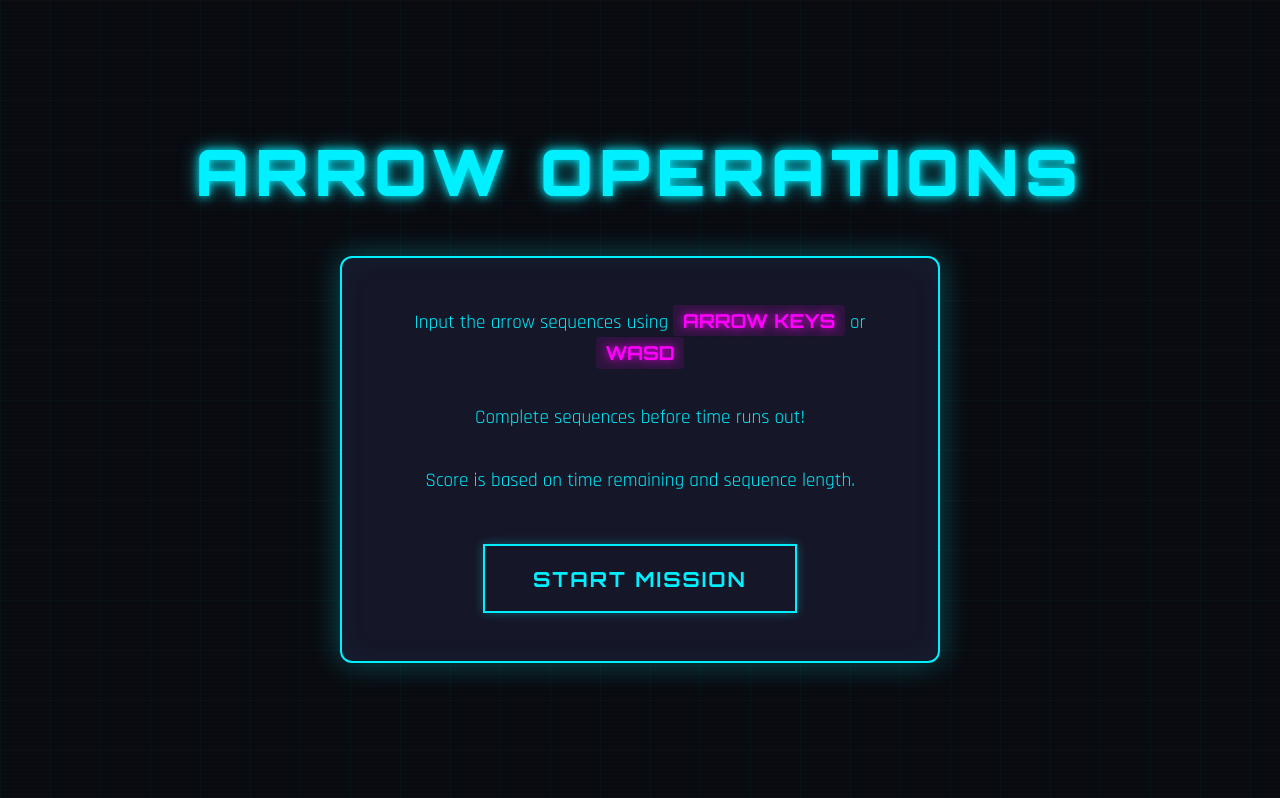
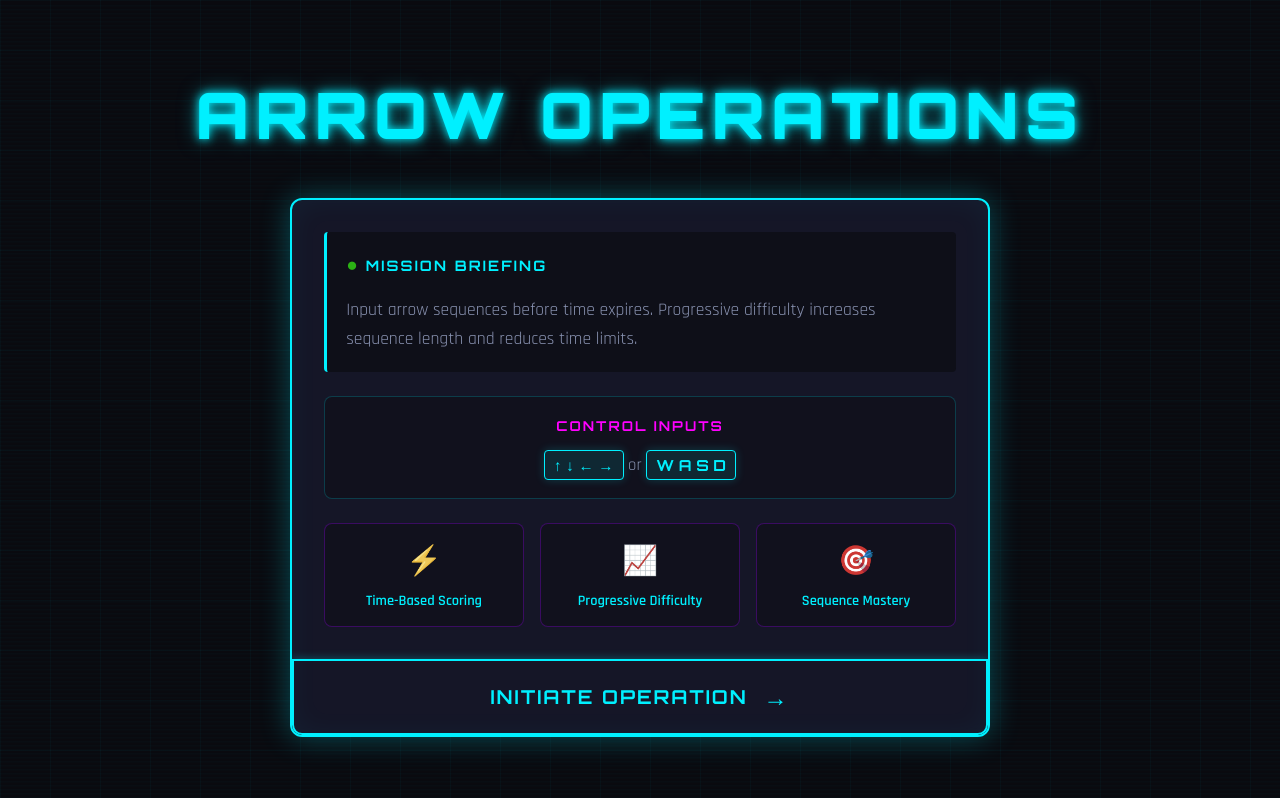
Before and after one commit to eddyalder/arrowoperations, a React (Vite) app: page / in a window 1280 px wide. Shown: the top 798 px of the page. Built offline with nearby package versions, Linux system fonts and the light colour scheme.

Commit message:
Welcome screen rewrite

```diff
--- a/package.json
+++ b/package.json
@@ -10,6 +10,7 @@
     "preview": "vite preview"
   },
   "dependencies": {
+    "@vercel/analytics": "^1.5.0",
     "react": "^18.2.0",
     "react-dom": "^18.2.0"
   },
--- a/src/App.css
+++ b/src/App.css
@@ -3,9 +3,10 @@
   min-height: 100vh;
   display: flex;
   justify-content: center;
-  align-items: center;
+  align-items: flex-start;
   position: relative;
   z-index: 2;
+  padding: 3rem 0;
 }
 
 .app-container {
@@ -29,10 +30,8 @@
 .start-screen {
   display: flex;
   flex-direction: column;
-  align-items: center;
-  gap: 2rem;
-  max-width: 600px;
-  padding: 3rem;
+  max-width: 700px;
+  max-height: 85vh;
   background: rgba(26, 26, 46, 0.8);
   border: 2px solid var(--neon-cyan);
   border-radius: 12px;
@@ -40,34 +39,213 @@
     0 0 30px rgba(0, 240, 255, 0.3),
     inset 0 0 30px rgba(0, 240, 255, 0.05);
   backdrop-filter: blur(10px);
+  overflow: hidden;
 }
 
-.instructions {
+/* Scrollable Content Area */
+.scrollable-content {
+  flex: 1;
+  overflow-y: auto;
+  overflow-x: hidden;
+  padding: 2rem;
+  display: flex;
+  flex-direction: column;
+  gap: 1.5rem;
+}
+
+/* Custom Scrollbar */
+.scrollable-content::-webkit-scrollbar {
+  width: 8px;
+}
+
+.scrollable-content::-webkit-scrollbar-track {
+  background: rgba(10, 10, 15, 0.4);
+  border-radius: 4px;
+}
+
+.scrollable-content::-webkit-scrollbar-thumb {
+  background: var(--neon-cyan);
+  border-radius: 4px;
+  box-shadow: 0 0 10px rgba(0, 240, 255, 0.5);
+}
+
+.scrollable-content::-webkit-scrollbar-thumb:hover {
+  background: var(--neon-magenta);
+  box-shadow: 0 0 10px rgba(255, 0, 255, 0.5);
+}
+
+/* Mission Briefing */
+.mission-briefing {
+  background: rgba(10, 10, 15, 0.6);
+  border-left: 3px solid var(--neon-cyan);
+  padding: 1.2rem;
+  border-radius: 4px;
+}
+
+.briefing-header {
+  display: flex;
+  align-items: center;
+  gap: 0.5rem;
+  margin-bottom: 1rem;
+}
+
+.status-indicator {
+  color: var(--neon-green);
+  font-size: 1.2rem;
+  animation: pulse-indicator 2s ease-in-out infinite;
+}
+
+@keyframes pulse-indicator {
+
+  0%,
+  100% {
+    opacity: 1;
+  }
+
+  50% {
+    opacity: 0.4;
+  }
+}
+
+.briefing-label {
+  font-family: var(--font-display);
+  font-size: 0.9rem;
+  font-weight: 700;
+  letter-spacing: 0.15em;
+  color: var(--neon-cyan);
+}
+
+.mission-objective {
   font-family: var(--font-body);
-  font-size: 1.2rem;
-  font-weight: 400;
-  color: var(--neon-cyan);
-  text-align: center;
+  font-size: 1.1rem;
   line-height: 1.6;
+  color: var(--gray-light);
   margin: 0;
 }
 
-.key-hint {
+/* Simplified Controls Demo */
+.controls-demo {
+  background: rgba(10, 10, 15, 0.4);
+  padding: 1.2rem;
+  border-radius: 8px;
+  border: 1px solid rgba(0, 240, 255, 0.2);
+  text-align: center;
+}
+
+.demo-label {
+  font-family: var(--font-display);
+  font-size: 0.85rem;
+  font-weight: 700;
+  letter-spacing: 0.15em;
+  color: var(--neon-magenta);
+  margin-bottom: 1rem;
+}
+
+.control-hint {
+  font-family: var(--font-body);
+  font-size: 1.05rem;
+  color: var(--gray-light);
+  line-height: 1.6;
+}
+
+.key-badge {
   font-family: var(--font-display);
   font-weight: 700;
-  color: var(--neon-magenta);
-  text-shadow: 0 0 10px var(--neon-magenta);
-  padding: 0.2em 0.5em;
-  background: rgba(255, 0, 255, 0.1);
+  font-size: 0.95rem;
+  color: var(--neon-cyan);
+  background: rgba(0, 240, 255, 0.1);
+  padding: 0.3em 0.6em;
   border-radius: 4px;
+  border: 1px solid var(--neon-cyan);
   white-space: nowrap;
+  box-shadow: 0 0 10px rgba(0, 240, 255, 0.2);
 }
 
+/* Features Grid */
+.features-grid {
+  display: grid;
+  grid-template-columns: repeat(3, 1fr);
+  gap: 1rem;
+}
+
+.feature-item {
+  display: flex;
+  flex-direction: column;
+  align-items: center;
+  gap: 0.5rem;
+  padding: 1rem;
+  background: rgba(10, 10, 15, 0.4);
+  border: 1px solid rgba(157, 0, 255, 0.3);
+  border-radius: 8px;
+  transition: all 0.3s ease;
+}
+
+.feature-item:hover {
+  border-color: var(--neon-purple);
+  background: rgba(157, 0, 255, 0.1);
+  transform: translateY(-3px);
+}
+
+.feature-icon {
+  font-size: 1.8rem;
+  filter: grayscale(0.3);
+}
+
+.feature-text {
+  font-family: var(--font-body);
+  font-size: 0.9rem;
+  font-weight: 600;
+  color: var(--neon-cyan);
+  text-align: center;
+  line-height: 1.3;
+}
+
+/* Fixed Start Button */
 .start-button {
-  margin-top: 1rem;
-  padding: 1.2rem 3rem;
-  font-size: 1.3rem;
-  animation: pulse-border 2s ease-in-out infinite;
+  margin: 0;
+  padding: 1.3rem 3rem;
+  font-size: 1.2rem;
+  display: flex;
+  align-items: center;
+  justify-content: center;
+  gap: 1rem;
+  position: relative;
+  overflow: hidden;
+  border-radius: 0 0 10px 10px;
+  border-top: 2px solid var(--neon-cyan);
+  flex-shrink: 0;
+}
+
+.button-text {
+  position: relative;
+  z-index: 1;
+}
+
+.button-arrow {
+  font-size: 1.5rem;
+  transition: transform 0.3s ease;
+  position: relative;
+  z-index: 1;
+}
+
+.start-button:hover .button-arrow {
+  transform: translateX(5px);
+}
+
+.start-button::after {
+  content: '';
+  position: absolute;
+  top: 0;
+  left: 0;
+  width: 0;
+  height: 100%;
+  background: rgba(0, 240, 255, 0.2);
+  transform: translateX(0);
+  transition: width 0.6s ease;
+}
+
+.start-button:hover::after {
+  width: 100%;
 }
 
 /* Game Screen */
@@ -101,8 +279,50 @@
     padding: 2rem 1.5rem;
   }
 
-  .instructions {
+  .mission-briefing {
+    padding: 1.2rem;
+  }
+
+  .mission-objective {
     font-size: 1rem;
+  }
+
+  .controls-demo {
+    padding: 1.2rem;
+  }
+
+  .key-options {
+    flex-direction: column;
+    gap: 1.5rem;
+  }
+
+  .demo-key {
+    width: 40px;
+    height: 40px;
+    font-size: 1.1rem;
+  }
+
+  .or-divider {
+    transform: rotate(90deg);
+  }
+
+  .features-grid {
+    grid-template-columns: 1fr;
+    gap: 0.8rem;
+  }
+
+  .feature-item {
+    flex-direction: row;
+    justify-content: center;
+    padding: 0.8rem;
+  }
+
+  .feature-icon {
+    font-size: 1.5rem;
+  }
+
+  .feature-text {
+    font-size: 0.85rem;
   }
 
   .start-button {
--- a/src/App.tsx
+++ b/src/App.tsx
@@ -156,17 +156,43 @@ function App() {
 
         {gameState === GameState.Idle && (
           <div className="start-screen fade-in">
-            <p className="instructions">
-              Input the arrow sequences using <span className="key-hint">ARROW KEYS</span> or <span className="key-hint">WASD</span>
-            </p>
-            <p className="instructions">
-              Complete sequences before time runs out!
-            </p>
-            <p className="instructions">
-              Score is based on time remaining and sequence length.
-            </p>
+            <div className="scrollable-content">
+              <div className="mission-briefing">
+                <div className="briefing-header">
+                  <span className="status-indicator">●</span>
+                  <span className="briefing-label">MISSION BRIEFING</span>
+                </div>
+                <p className="mission-objective">
+                  Input arrow sequences before time expires. Progressive difficulty increases sequence length and reduces time limits.
+                </p>
+              </div>
+
+              <div className="controls-demo">
+                <div className="demo-label">CONTROL INPUTS</div>
+                <div className="control-hint">
+                  <span className="key-badge">↑ ↓ ← →</span>  or  <span className="key-badge">W A S D</span>
+                </div>
+              </div>
+
+              <div className="features-grid">
+                <div className="feature-item">
+                  <div className="feature-icon">⚡</div>
+                  <div className="feature-text">Time-Based Scoring</div>
+                </div>
+                <div className="feature-item">
+                  <div className="feature-icon">📈</div>
+                  <div className="feature-text">Progressive Difficulty</div>
+                </div>
+                <div className="feature-item">
+                  <div className="feature-icon">🎯</div>
+                  <div className="feature-text">Sequence Mastery</div>
+                </div>
+              </div>
+            </div>
+
             <button onClick={startGame} className="start-button">
-              START MISSION
+              <span className="button-text">INITIATE OPERATION</span>
+              <span className="button-arrow">→</span>
             </button>
           </div>
         )}
--- a/src/index.css
+++ b/src/index.css
@@ -52,12 +52,13 @@ body {
   margin: 0;
   display: flex;
   justify-content: center;
-  align-items: center;
+  align-items: flex-start;
   min-width: 320px;
   min-height: 100vh;
   background: var(--bg-dark);
   position: relative;
-  overflow: hidden;
+  overflow-x: hidden;
+  overflow-y: auto;
 }
 
 /* Cyberpunk Grid Background */
--- a/src/main.tsx
+++ b/src/main.tsx
@@ -2,9 +2,11 @@ import React from 'react'
 import ReactDOM from 'react-dom/client'
 import App from './App.tsx'
 import './index.css'
+import { Analytics } from '@vercel/analytics/react'
 
 ReactDOM.createRoot(document.getElementById('root')!).render(
   <React.StrictMode>
     <App />
+    <Analytics />
   </React.StrictMode>,
 )
```
Also changed, not shown: 1 other file (tests, documents, lock files or other folders).
